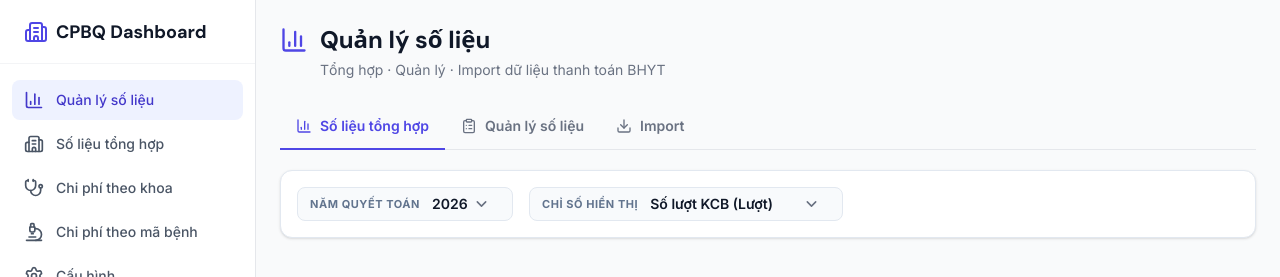
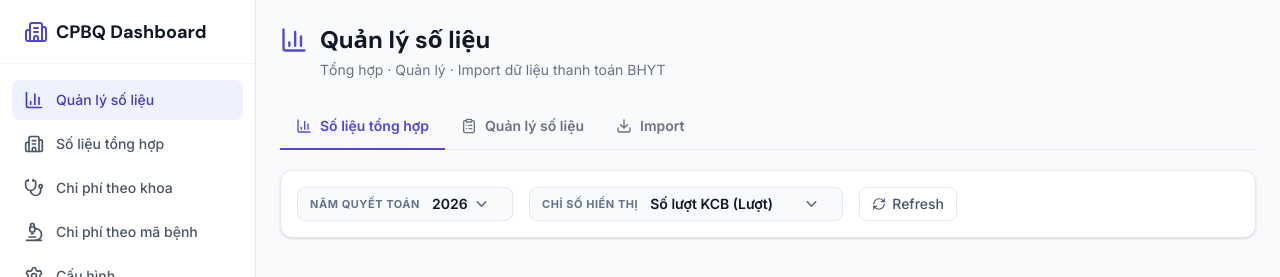
Before and after one commit to khoibmtn/CPBQ-React, a Next.js app: page /overview in a window 1280 px wide. Shown: the top 277 px of the page. Built offline with nearby package versions, Linux system fonts and the light colour scheme.

Commit message:
feat: TabPivot - thêm nút Refresh + cột SL Chuẩn hóa (màu xanh)

```diff
--- a/src/app/api/bq/overview/route.ts
+++ b/src/app/api/bq/overview/route.ts
@@ -71,7 +71,9 @@ export async function POST(request: Request) {
                     t.ma_cskcb,
                     cs.ten_cskcb,
                     COUNT(*) AS so_luot,
-                    SUM(t.t_tongchi) AS tong_chi
+                    SUM(t.t_tongchi) AS tong_chi,
+                    COUNTIF(t.is_normalized = TRUE) AS so_luot_chuan_hoa,
+                    SUM(IF(t.is_normalized = TRUE, t.t_tongchi, 0)) AS tong_chi_chuan_hoa
                 FROM \`${FULL_TABLE_ID}\` t
                 LEFT JOIN \`${PROJECT_ID}.${DATASET_ID}.lookup_loaikcb\` lk
                     ON CAST(t.ma_loaikcb AS STRING) = CAST(lk.ma_loaikcb AS STRING)
--- a/src/app/overview/TabPivot.tsx
+++ b/src/app/overview/TabPivot.tsx
@@ -1,5 +1,5 @@
 "use client";
-import { Loader2, TrendingUp, Activity, Bed, Search } from "lucide-react";
+import { Loader2, TrendingUp, Activity, Bed, Search, RefreshCw } from "lucide-react";
 
 import { useState, useEffect, useCallback } from "react";
 import { useSessionState } from "@/hooks/useSessionState";
@@ -14,6 +14,8 @@ interface PivotRow {
     ten_cskcb: string | null;
     so_luot: number;
     tong_chi: number;
+    so_luot_chuan_hoa: number;
+    tong_chi_chuan_hoa: number;
 }
 
 interface CskcbInfo {
@@ -115,7 +117,8 @@ export default function TabPivot() {
 
         const pivotRows: Record<string, number | string>[] = [];
         let grandNgoai = 0,
-            grandNoi = 0;
+            grandNoi = 0,
+            grandChuanHoa = 0;
 
         for (let thang = 1; thang <= 12; thang++) {
             const row: Record<string, number | string> = { thang: `Tháng ${String(thang).padStart(2, "0")}` };
@@ -143,11 +146,19 @@ export default function TabPivot() {
             row["noi_tong"] = tongNoi;
             grandNoi += tongNoi;
 
+            // SL Chuẩn hóa — sum across all cskcb for this month
+            const chuanHoaField = metric === "tong_chi" ? "tong_chi_chuan_hoa" : "so_luot_chuan_hoa";
+            const monthChuanHoa = rawData
+                .filter((r) => r.thang_qt === thang)
+                .reduce((s, r) => s + ((r as unknown as Record<string, number>)[chuanHoaField] || 0), 0);
+            row["chuan_hoa"] = monthChuanHoa;
+            grandChuanHoa += monthChuanHoa;
+
             row["tong_cong"] = tongNgoai + tongNoi;
             pivotRows.push(row);
         }
 
-        return { pivotRows, ngoaiCskcb, noiCskcb, grandNgoai, grandNoi };
+        return { pivotRows, ngoaiCskcb, noiCskcb, grandNgoai, grandNoi, grandChuanHoa };
     };
 
     const fmt = (v: number | null | undefined) =>
@@ -205,6 +216,15 @@ export default function TabPivot() {
                             <option value="tong_chi">Tổng chi phí (VNĐ)</option>
                         </select>
                     </div>
+                    <button
+                        className="inline-flex items-center gap-1.5 px-3 py-1.5 text-sm font-medium rounded-lg border border-slate-200 bg-white text-slate-600 hover:bg-slate-50 hover:border-slate-300 transition-colors disabled:opacity-50 cursor-pointer"
+                        onClick={() => { setUserChangedYear(true); }}
+                        disabled={loading}
+                        title="Tải lại dữ liệu"
+                    >
+                        <RefreshCw className={`w-3.5 h-3.5 ${loading ? 'animate-spin' : ''}`} />
+                        Refresh
+                    </button>
                 </div>
             </section>
 
@@ -306,6 +326,9 @@ export default function TabPivot() {
                                                 Nội trú
                                             </th>
                                         )}
+                                        <th className="p-3 border border-gray-200 min-w-[100px]" style={{ color: '#059669', backgroundColor: '#ecfdf5' }}>
+                                            SL Chuẩn hóa
+                                        </th>
                                         <th className="p-3 border border-gray-200 text-slate-900 bg-slate-200 min-w-[100px]">
                                             Tổng cộng
                                         </th>
@@ -331,6 +354,7 @@ export default function TabPivot() {
                                         {pivot.noiCskcb.length > 0 && (
                                             <th className="p-2 border border-gray-200 bg-orange-100/50 text-orange-700">Tổng</th>
                                         )}
+                                        <th className="p-2 border border-gray-200" style={{ color: '#059669', backgroundColor: '#ecfdf5' }}></th>
                                         <th className="p-2 border border-gray-200 text-slate-800 bg-slate-100/50">Toàn viện</th>
                                     </tr>
                                 </thead>
@@ -364,6 +388,9 @@ export default function TabPivot() {
                                                         {fmt(row["noi_tong"] as number)}
                                                     </td>
                                                 )}
+                                                <td className="p-3 text-right border border-gray-200" style={{ color: '#059669', fontWeight: 700, backgroundColor: '#f0fdf4' }}>
+                                                    {fmt(row["chuan_hoa"] as number)}
+                                                </td>
                                                 <td className="p-3 text-right font-bold text-slate-900 bg-slate-50/80 border border-gray-200">
                                                     {fmt(row["tong_cong"] as number)}
                                                 </td>
@@ -406,6 +433,9 @@ export default function TabPivot() {
                                                 {fmt(pivot.grandNoi)}
                                             </td>
                                         )}
+                                        <td className="p-4 text-right border border-gray-200" style={{ color: '#059669', fontWeight: 700, backgroundColor: '#ecfdf5' }}>
+                                            {fmt(pivot.grandChuanHoa)}
+                                        </td>
                                         <td className="p-4 text-right bg-indigo-100 border border-gray-200 font-bold">
                                             {fmt(pivot.grandNgoai + pivot.grandNoi)}
                                         </td>
```
